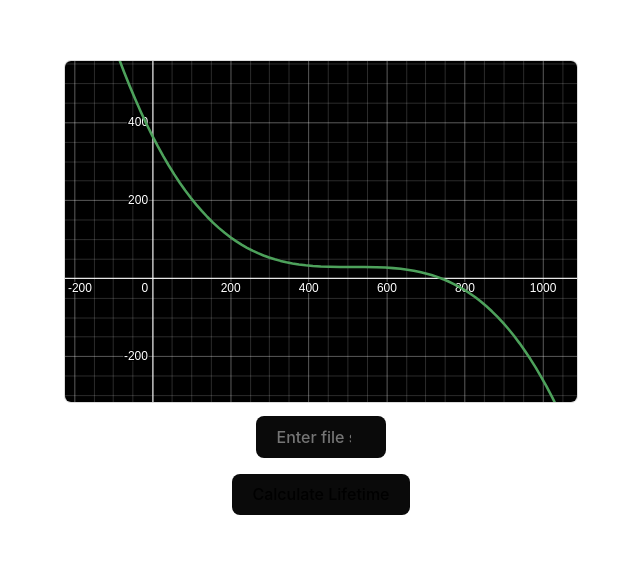
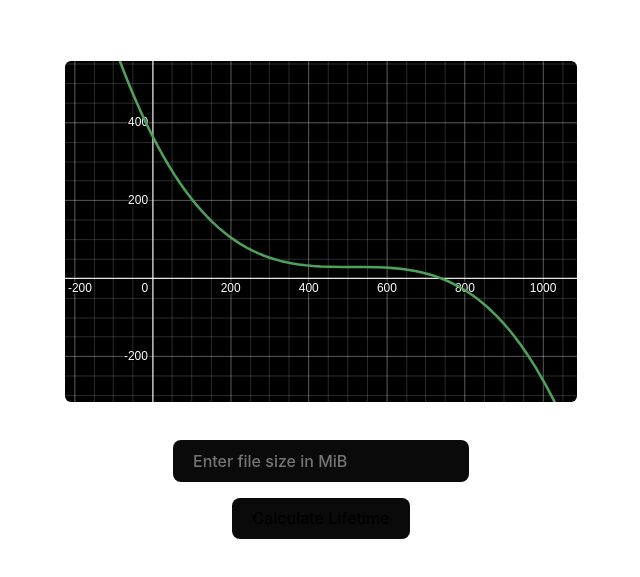
Before and after one commit to s4nj1th/file-up, a React (Vite) app: page / in a window 1280 px wide. Shown: the part 931-1508 px from the top of the page, without its empty margins (319-959 px from the left). Built offline with nearby package versions, Linux system fonts and the light colour scheme.

Commit message:
minor ui changes

```diff
--- a/src/App.css
+++ b/src/App.css
@@ -34,6 +34,12 @@ a:hover {
   box-shadow: 0 0 0 1px #ffffff24;
 }
 
+.file-size-inp {
+  width: inherit;
+  min-width: 20vw;
+  max-width: 30vw;
+}
+
 .upload-btn {
   background-color: var(--primary-color);
   color: #1a1a1a;
@@ -47,12 +53,11 @@ a:hover {
 
 .info {
   height: 80vh;
-  padding-bottom: 20vh;
+  padding-bottom: 10vh;
 }
 
 .graph {
   max-width: 40vw;
   filter: invert(1) hue-rotate(180deg);
   border-radius: 6px;
-  box-shadow: 0 0 0 1px #ffffff24;
 }
--- a/src/Info.tsx
+++ b/src/Info.tsx
@@ -28,6 +28,7 @@ export default function Info() {
     <div className="info">
       <img src={String(graph)} className="graph" />
       <br />
+      <br />
       <form onSubmit={handleSubmit}>
         <input
           type="number"
@@ -37,14 +38,11 @@ export default function Info() {
           max="512"
           value={fileSize}
           onChange={handleChange}
+          className="file-size-inp"
           placeholder="Enter file size in MiB"
-          className="file-size-inp"
         />
         <br />
-        <button
-          type="submit"
-          className="file-size-btn"
-        >
+        <button type="submit" className="file-size-btn">
           Calculate Lifetime
         </button>
       </form>
```
